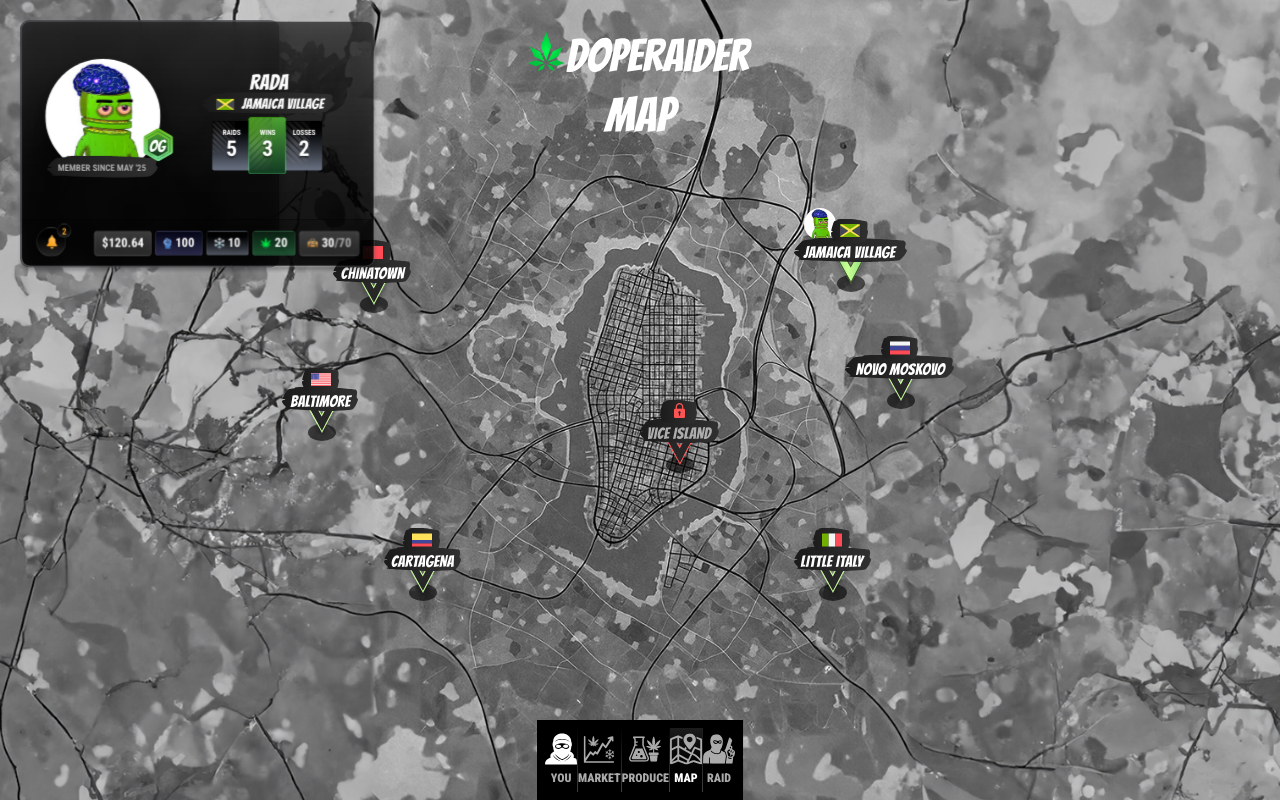
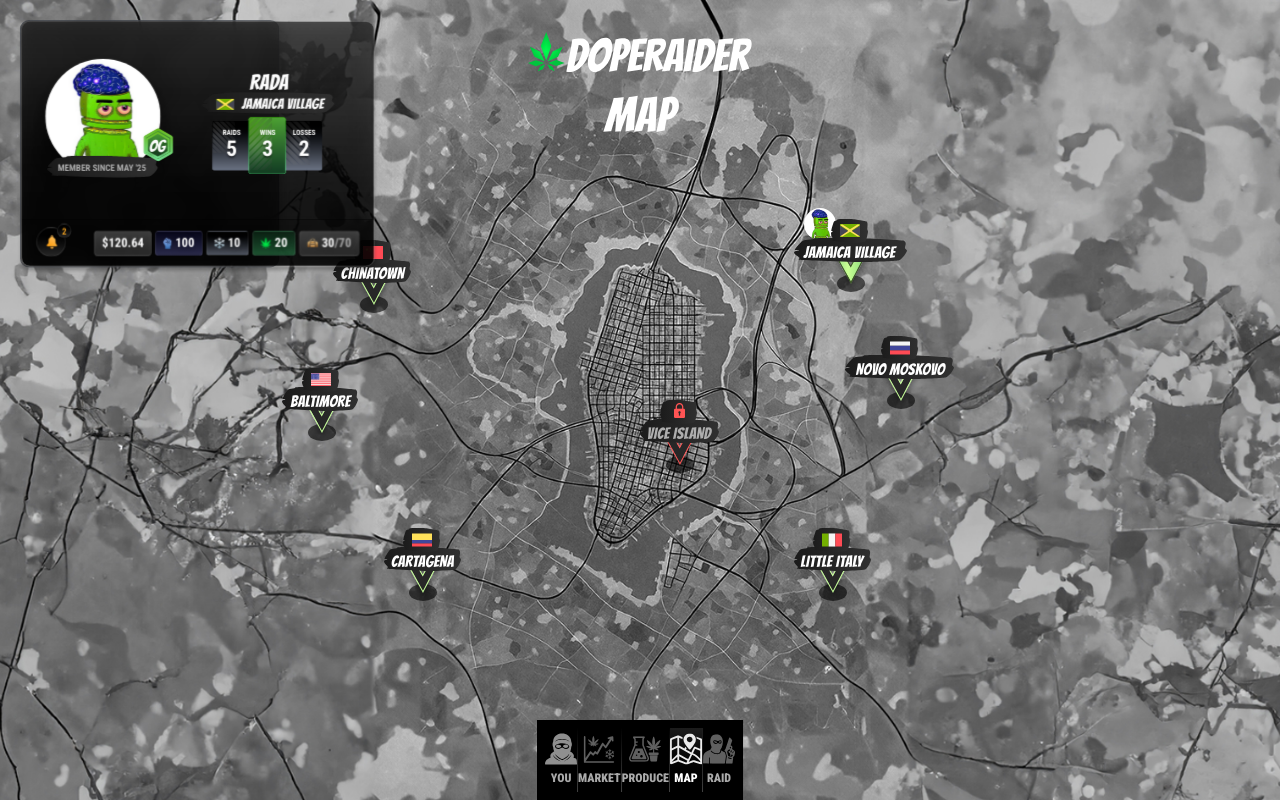
Before and after one commit to jadhavharshh/DopeRaiderV2, a React (Vite) app: page /map in a window 1280 px wide. Built offline with nearby package versions, Linux system fonts and the light colour scheme.

Commit message:
fixed the nav highlight issue

```diff
--- a/src/pages/InventoryScreenSections/BottomNav3.tsx
+++ b/src/pages/InventoryScreenSections/BottomNav3.tsx
@@ -104,7 +104,7 @@ export const BottomNav3 = ({ onNotificationClick }: { onNotificationClick?: () =
               borderRightWidth: '1px'
             }}>
               <img
-                className="h-8 w-8 mb-1"
+                className={`h-8 w-8 mb-1 ${pathname.startsWith("/player") ? "brightness-125 contrast-125" : "brightness-75 opacity-75"}`}
                 alt="Union"
                 src={unionYou}
               />
@@ -119,7 +119,7 @@ export const BottomNav3 = ({ onNotificationClick }: { onNotificationClick?: () =
               borderRightStyle: 'solid',
               borderRightWidth: '1px'
             }}>
-              <img className="h-8 w-8 mb-1" alt="Layer" src={layerMarket} />
+              <img className={`h-8 w-8 mb-1 ${pathname.startsWith("/market") ? "brightness-125 contrast-125" : "brightness-75 opacity-75"}`} alt="Layer" src={layerMarket} />
               <div className={`font-['Roboto_Condensed'] text-xs font-black tracking-0 leading-normal whitespace-nowrap ${pathname.startsWith("/market") ? "text-white" : "text-[#aaaaaa]"}`}>
                 MARKET
               </div>
@@ -132,7 +132,7 @@ export const BottomNav3 = ({ onNotificationClick }: { onNotificationClick?: () =
               borderRightWidth: '1px'
             }}>
               <img
-                className="h-8 w-8 mb-1"
+                className={`h-8 w-8 mb-1 ${pathname.startsWith("/production") ? "brightness-125 contrast-125" : "brightness-75 opacity-75"}`}
                 alt="Layer"
                 src={layerProduce}
               />
@@ -147,7 +147,7 @@ export const BottomNav3 = ({ onNotificationClick }: { onNotificationClick?: () =
               borderRightStyle: 'solid',
               borderRightWidth: '1px'
             }}>
-              <img className="h-8 w-8 mb-1" alt="Icon" src={iconMap} />
+              <img className={`h-8 w-8 mb-1 ${pathname.startsWith("/map") ? "brightness-125 contrast-125" : "brightness-75 opacity-75"}`} alt="Icon" src={iconMap} />
               <div className={`font-['Roboto_Condensed'] text-xs font-black tracking-0 leading-normal whitespace-nowrap ${pathname.startsWith("/map") ? "text-white" : "text-[#aaaaaa]"}`}>
                 MAP
               </div>
@@ -155,7 +155,7 @@ export const BottomNav3 = ({ onNotificationClick }: { onNotificationClick?: () =
 
             {/* RAID */}
             <Link className={`h-16 flex-1 flex flex-col items-center justify-center ${pathname.startsWith("/raid") ? "bg-gradient-to-b from-[#1c1c1c] to-black" : ""}`} to="/raid">
-              <img className="h-8 w-8 mb-1" alt="Icon" src={iconRaid} />
+              <img className={`h-8 w-8 mb-1 ${pathname.startsWith("/raid") ? "brightness-125 contrast-125" : "brightness-75 opacity-75"}`} alt="Icon" src={iconRaid} />
               <div className={`font-['Roboto_Condensed'] text-xs font-black tracking-0 leading-normal whitespace-nowrap ${pathname.startsWith("/raid") ? "text-white" : "text-[#aaaaaa]"}`}>
                 RAID
               </div>
```
